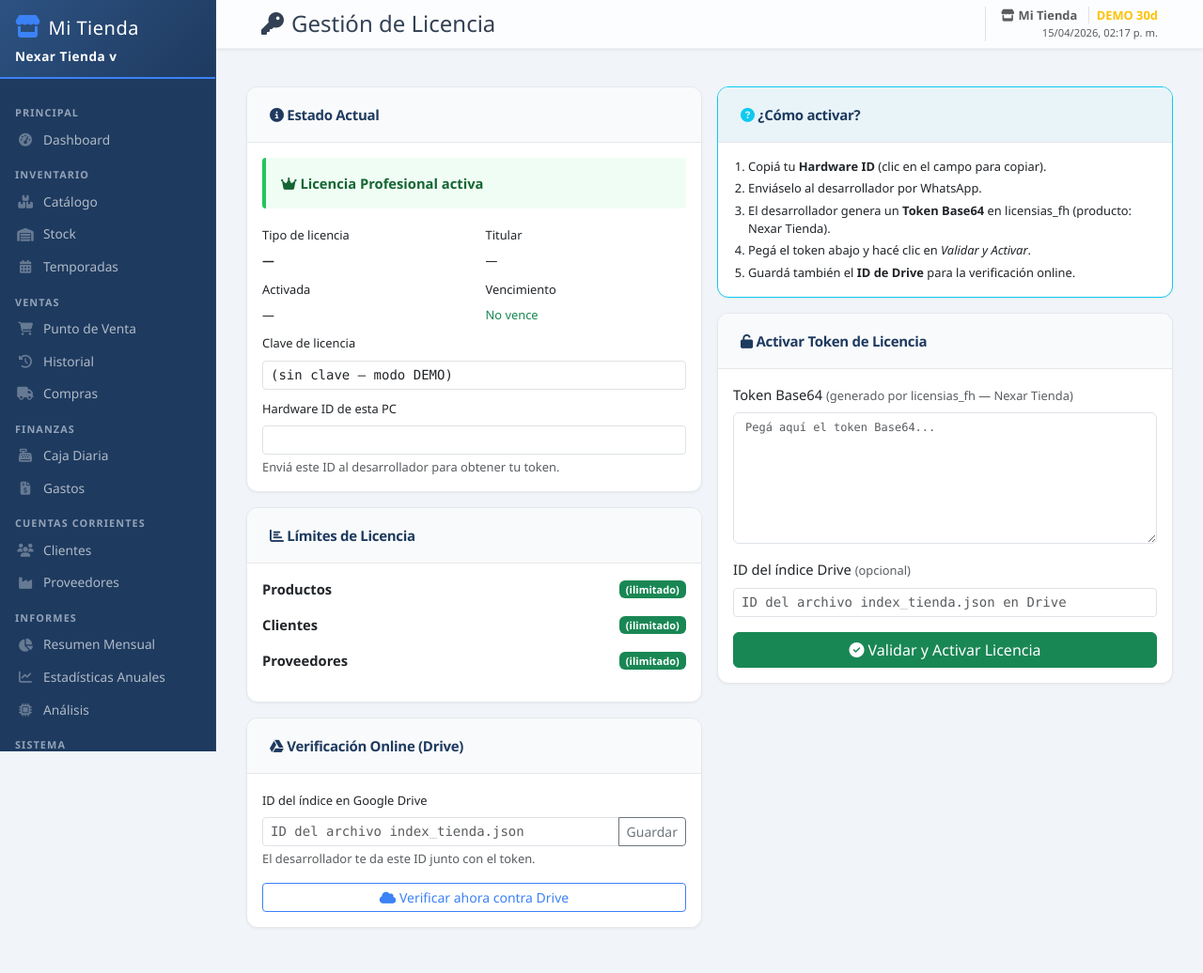
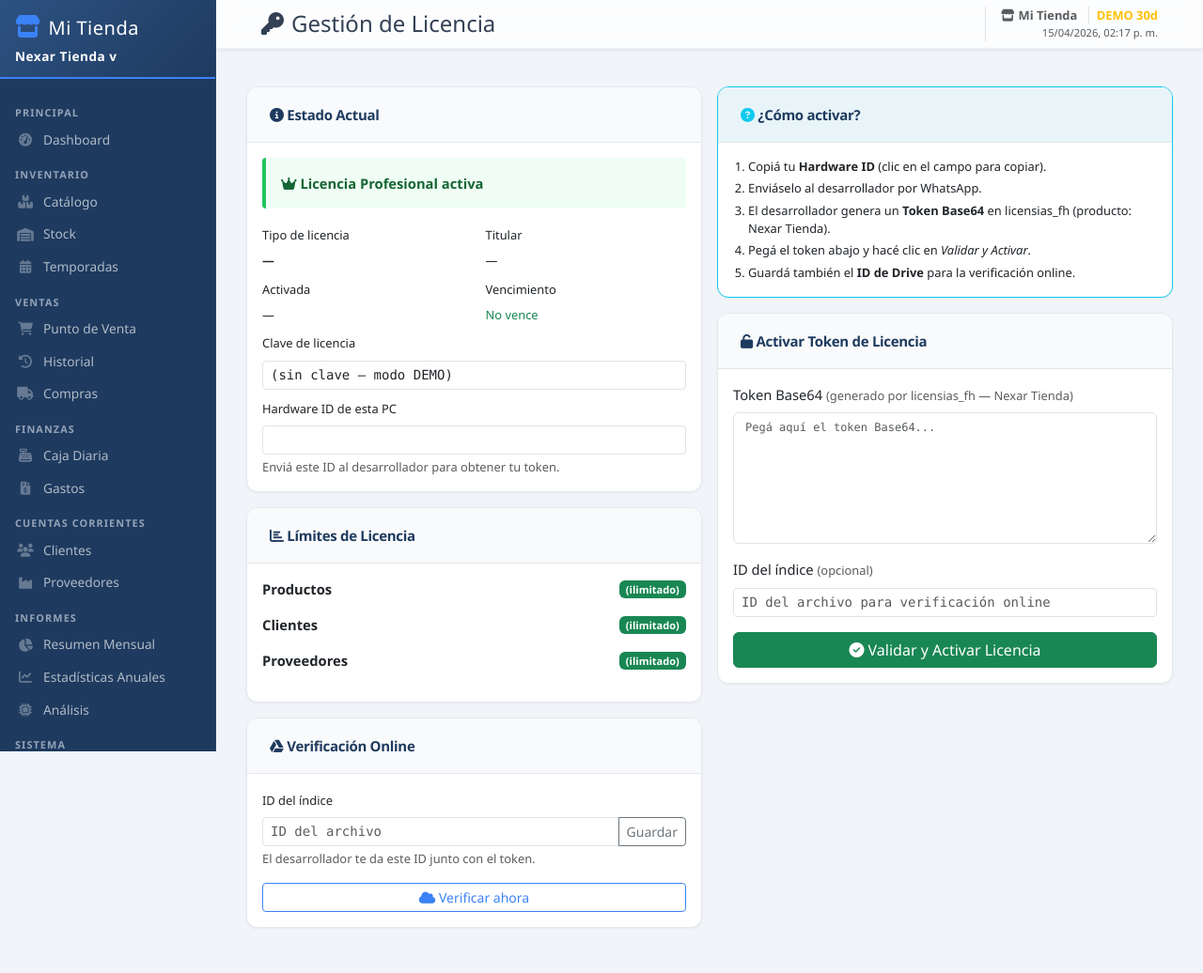
Before and after one commit to NexarSistemas/nexar-tienda, a Flask app: template templates/licencias.html in a window 1280 px wide. Shown: the whole page at 94% size. Run offline with Flask 3, Linux system fonts and the light colour scheme; the template is opened without the code that fills it, so the values that code supplies are empty; the visitor is signed in with stand-in values (Sample User, id 1); data comes from the database, SQL or seed files in the repository; parts of the project's set-up code (start-up, migrations or seed data) failed here and were passed over; some libraries are stand-ins or nearby versions.

Commit message:
Se quieta referencia de Drive para el usuario

```diff
--- a/templates/licencias.html
+++ b/templates/licencias.html
@@ -116,16 +116,16 @@
             {% if not demo_status['demo'] %}
             <div class="card mb-3">
                 <div class="card-header bg-light">
-                    <h5 class="mb-0"><i class="fab fa-google-drive"></i> Verificación Online (Drive)</h5>
+                    <h5 class="mb-0"><i class="fab fa-google-drive"></i> Verificación Online</h5>
                 </div>
                 <div class="card-body">
                     <form method="POST" class="mb-3">
                         <input type="hidden" name="action" value="set_index_id">
-                        <label class="form-label"><small>ID del índice en Google Drive</small></label>
+                        <label class="form-label"><small>ID del índice</small></label>
                         <div class="input-group input-group-sm">
                             <input type="text" class="form-control font-monospace" name="drive_index_id"
                                    value="{{ license_info['drive_index_id'] }}"
-                                   placeholder="ID del archivo index_tienda.json">
+                                   placeholder="ID del archivo">
                             <button class="btn btn-outline-secondary" type="submit">Guardar</button>
                         </div>
                         <div class="form-text">El desarrollador te da este ID junto con el token.</div>
@@ -133,7 +133,7 @@
                     <form method="POST">
                         <input type="hidden" name="action" value="verify_online">
                         <button class="btn btn-outline-primary btn-sm w-100" type="submit">
-                            <i class="fas fa-cloud"></i> Verificar ahora contra Drive
+                            <i class="fas fa-cloud"></i> Verificar ahora
                         </button>
                     </form>
                 </div>
@@ -178,13 +178,13 @@
                         </div>
                         <div class="mb-3">
                             <label class="form-label">
-                                ID del índice Drive
+                                ID del índice
                                 <span class="text-muted small">(opcional)</span>
                             </label>
                             <input type="text" class="form-control form-control-sm font-monospace"
                                    name="drive_index_id"
                                    value="{{ license_info['drive_index_id'] }}"
-                                   placeholder="ID del archivo index_tienda.json en Drive">
+                                   placeholder="ID del archivo para verificación online">
                         </div>
                         <button type="submit" class="btn btn-success w-100">
                             <i class="fas fa-check-circle"></i> Validar y Activar Licencia
```
